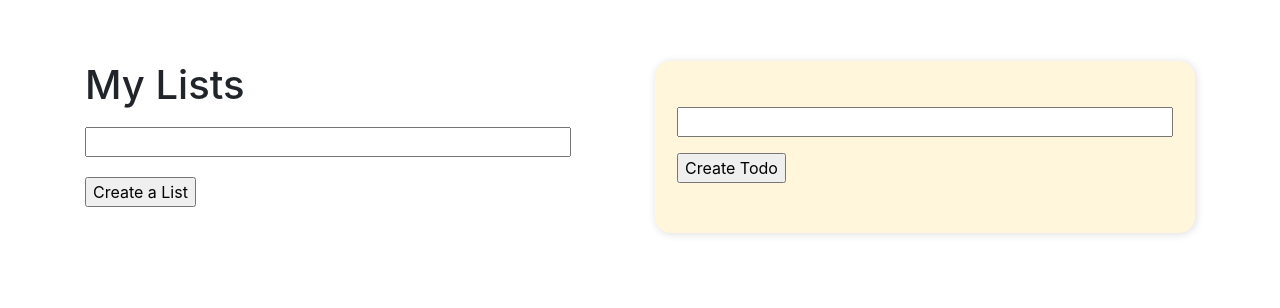
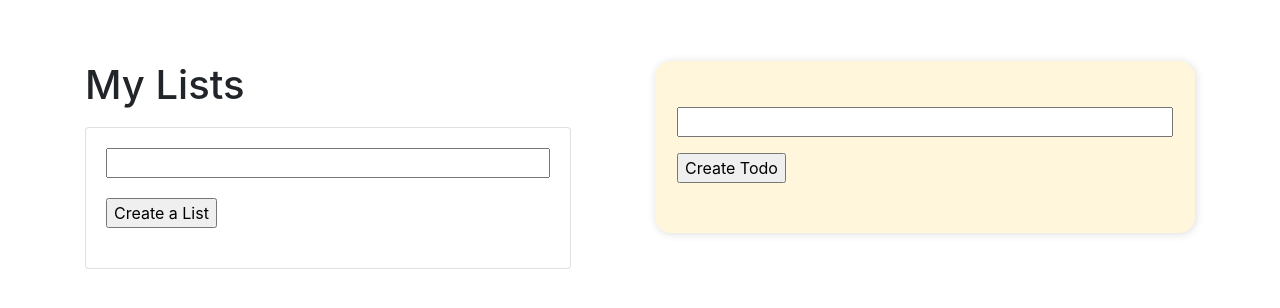
Before and after one commit to kili1011/todo-app, a Flask app: page /lists/1 in a window 1280 px wide. Shown: the part 56-364 px from the top of the page. Run offline with Flask 2, Linux system fonts and the light colour scheme; data that the repository does not hold is empty; some libraries are stand-ins or nearby versions.

Commit message:
list overview as card

```diff
--- a/static/js/main.js
+++ b/static/js/main.js
@@ -159,7 +159,10 @@ document.getElementById('form').onsubmit = function(e){
         deleteButton.innerHTML = '&cross;';
         li.appendChild(deleteButton);
         document.getElementById('todos').appendChild(li);
+        // error
         document.getElementById('error').className = 'hidden';
+        // clear form
+        document.getElementById('description').value = "";
     })
     .catch(function(){
         document.getElementById('error').className = '';
@@ -205,7 +208,10 @@ document.getElementById('list-form').onsubmit = function(e){
         list_item.appendChild(list_link);
         list_item.appendChild(list_deleteButton);
         document.getElementById('lists').appendChild(list_item);
+        // errors, clear & window
         document.getElementById('error-lists').className = 'hidden';
+        document.getElementById('listname').value = "";
+        window.location = jsonResponse.id
     })
     .catch(function(){
         document.getElementById('error-lists').className = '';
--- a/templates/index.html
+++ b/templates/index.html
@@ -18,6 +18,8 @@
             <div class="col-md-6">
                 <div class="lists-wrapper">
                     <h1>My Lists</h1>
+                    <div class="card">
+                        <div class="card-body">
                             <form id="list-form">
                                 <input id="listname" type="text" name="listname" required>
                                 <input type="submit" value="Create a List">
@@ -33,6 +35,8 @@
                                 </li>
                                 {% endfor %}
                             </ul>
+                        </div>
+                    </div>
                 </div>
             </div>
             <!--
```
Also changed, not shown: static/favicon.svg. Lines whose indentation alone changed are shown as unchanged.
